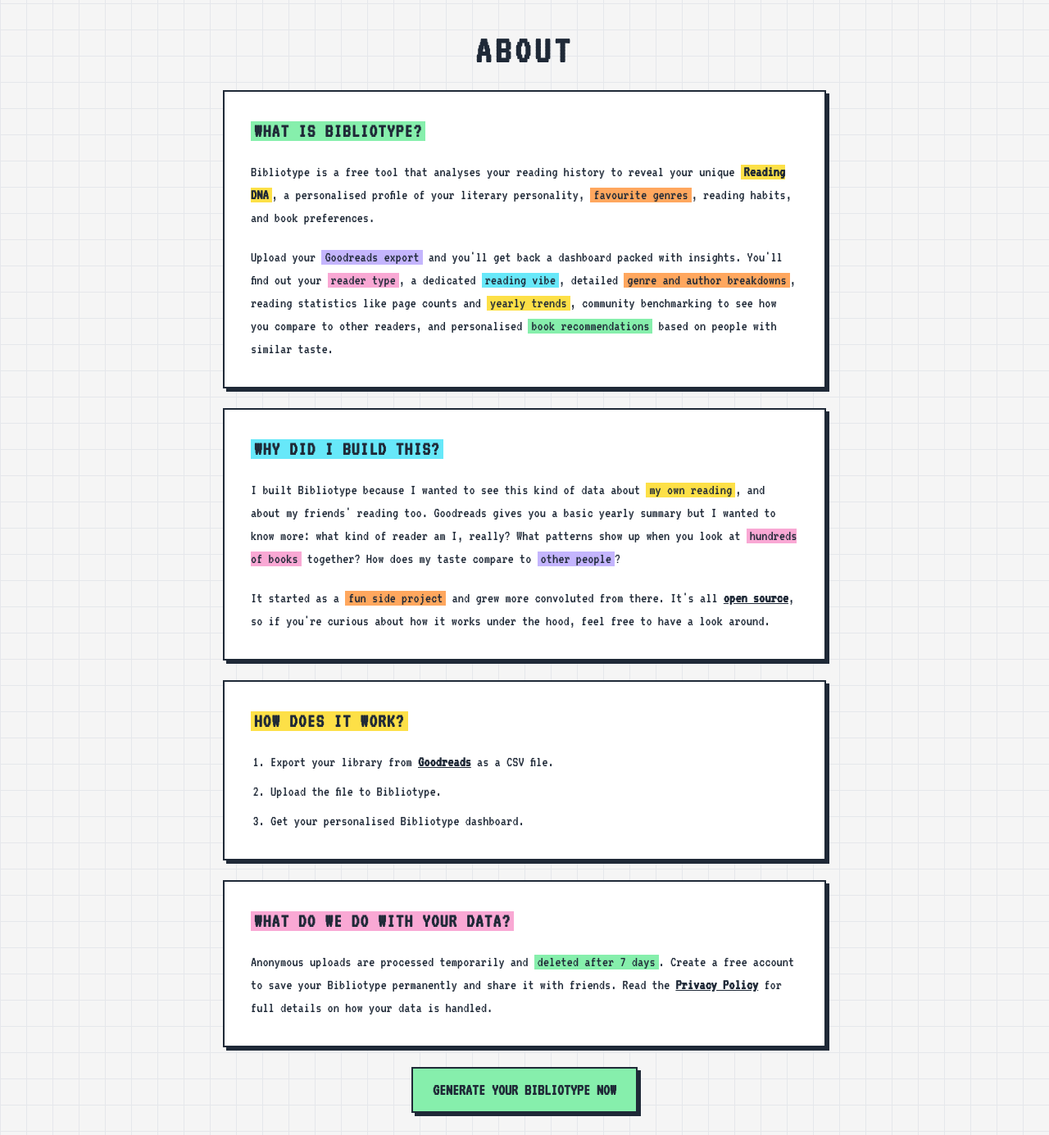
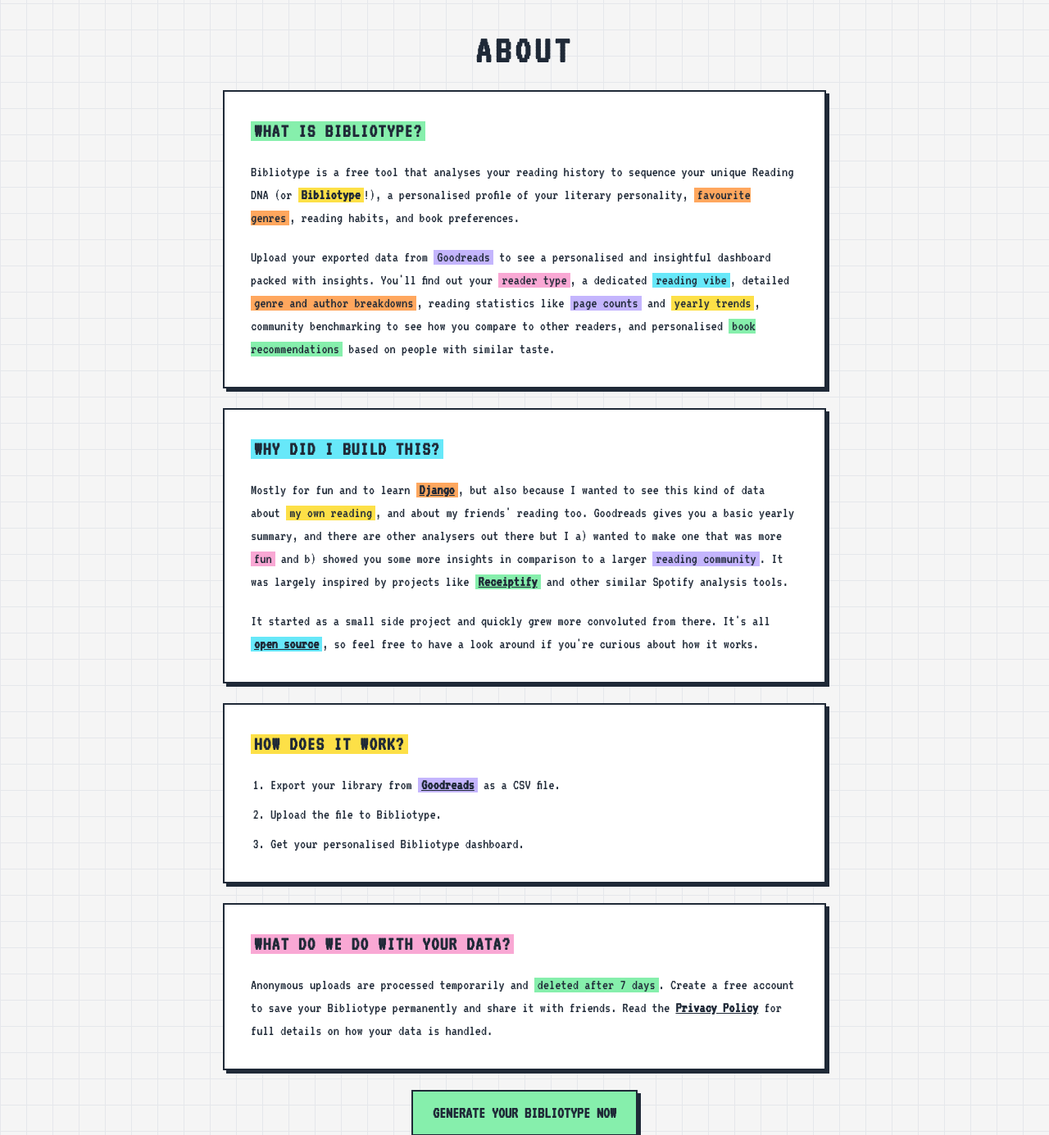
Before and after one commit to vanajmoorthy/bibliotype, a Django app: page /about/ in a window 1280 px wide. Shown: the part 156-1541 px from the top of the page at 82% size. Run offline with Django 5.2, Linux system fonts and the light colour scheme; style sheets or scripts are compiled from the project's sources; parts of the project's set-up code (start-up, migrations or seed data) failed here and were passed over.

Commit message:
fix about text

```diff
--- a/core/templates/core/about.html
+++ b/core/templates/core/about.html
@@ -63,18 +63,18 @@
                 <span class="bg-brand-green px-1">What is Bibliotype?</span>
             </h2>
             <p>
-                Bibliotype is a free tool that analyses your reading history to reveal your unique
-                <span class="bg-brand-yellow px-1 font-bold">Reading DNA</span>, a personalised profile of your literary
+                Bibliotype is a free tool that analyses your reading history to sequence your unique
+                Reading DNA (or <span class="bg-brand-yellow px-1 font-bold">Bibliotype</span>!), a personalised profile of your literary
                 personality, <span class="bg-brand-orange px-1">favourite genres</span>, reading habits, and book
                 preferences.
             </p>
 
             <p class="mt-2">
-                Upload your <span class="bg-brand-purple px-1">Goodreads export</span> and you'll get back a dashboard
+                Upload your exported data from <span class="bg-brand-purple px-1">Goodreads</span> to see a personalised and insightful dashboard
                 packed with insights. You'll find out your <span class="bg-brand-pink px-1">reader type</span>, a
                 dedicated <span class="bg-brand-cyan px-1">reading vibe</span>, detailed
-                <span class="bg-brand-orange px-1">genre and author breakdowns</span>, reading statistics like page
-                counts and <span class="bg-brand-yellow px-1">yearly trends</span>, community benchmarking to see how
+                <span class="bg-brand-orange px-1">genre and author breakdowns</span>, reading statistics like
+                <span class="bg-brand-purple px-1">page counts</span> and <span class="bg-brand-yellow px-1">yearly trends</span>, community benchmarking to see how
                 you compare to other readers, and personalised
                 <span class="bg-brand-green px-1">book recommendations</span>
                 based on people with similar taste.
@@ -86,22 +86,31 @@
                 <span class="bg-brand-cyan px-1">Why did I build this?</span>
             </h2>
             <p>
-                I built Bibliotype because I wanted to see this kind of data about
+                Mostly for fun and to learn
+                <a
+                    href="https://www.djangoproject.com/"
+                    target="_blank"
+                    rel="noopener noreferrer"
+                    class="hover:bg-brand-yellow font-bold underline bg-brand-orange px-1"
+                    >Django</a>, but also because I wanted to see this kind of data about
                 <span class="bg-brand-yellow px-1">my own reading</span>, and about my friends' reading too. Goodreads
-                gives you a basic yearly summary but I wanted to know more: what kind of reader am I, really? What
-                patterns show up when you look at <span class="bg-brand-pink px-1">hundreds of books</span> together?
-                How does my taste compare to <span class="bg-brand-purple px-1">other people</span>?
+                gives you a basic yearly summary, and there are other analysers out there but I a) wanted to make one that was more <span class="bg-brand-pink px-1">fun</span> and b) showed you some more insights in comparison to a larger <span class="bg-brand-purple px-1">reading community</span>. It was largely inspired by projects like <a
+                    href="https://receiptify.herokuapp.com/"
+                    target="_blank"
+                    rel="noopener noreferrer"
+                    class="hover:bg-brand-yellow font-bold underline bg-brand-green px-1"
+                    >Receiptify</a> and other similar Spotify analysis tools.
             </p>
             <p class="mt-2">
-                It started as a <span class="bg-brand-orange px-1">fun side project</span> and grew more convoluted from
+                It started as a small side project and quickly grew more convoluted from
                 there. It's all
                 <a
                     href="https://github.com/vanajmoorthy/bibliotype"
                     target="_blank"
                     rel="noopener noreferrer"
-                    class="hover:bg-brand-yellow font-bold underline"
+                    class="hover:bg-brand-yellow font-bold underline bg-brand-cyan px-1"
                     >open source</a
-                >, so if you're curious about how it works under the hood, feel free to have a look around.
+                >, so feel free to have a look around if you're curious about how it works.
             </p>
         </div>
 
@@ -116,7 +125,7 @@
                         href="https://www.goodreads.com/review/import"
                         target="_blank"
                         rel="noopener noreferrer"
-                        class="hover:bg-brand-yellow font-bold underline"
+                        class="hover:bg-brand-yellow font-bold underline bg-brand-purple px-1"
                         >Goodreads</a
                     >
                     as a CSV file.
```
